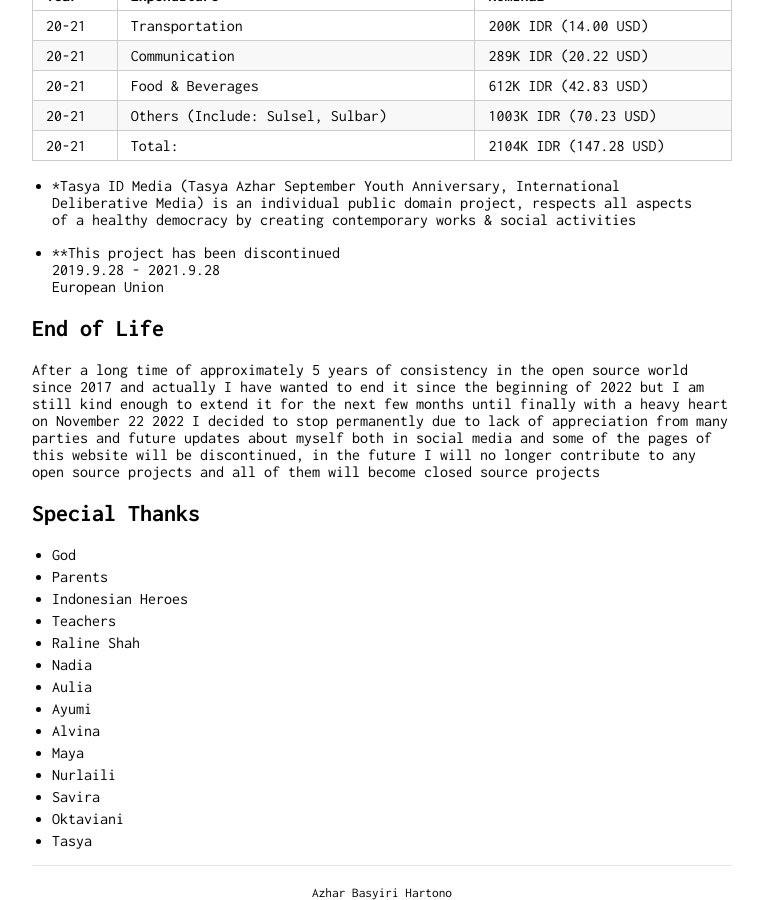
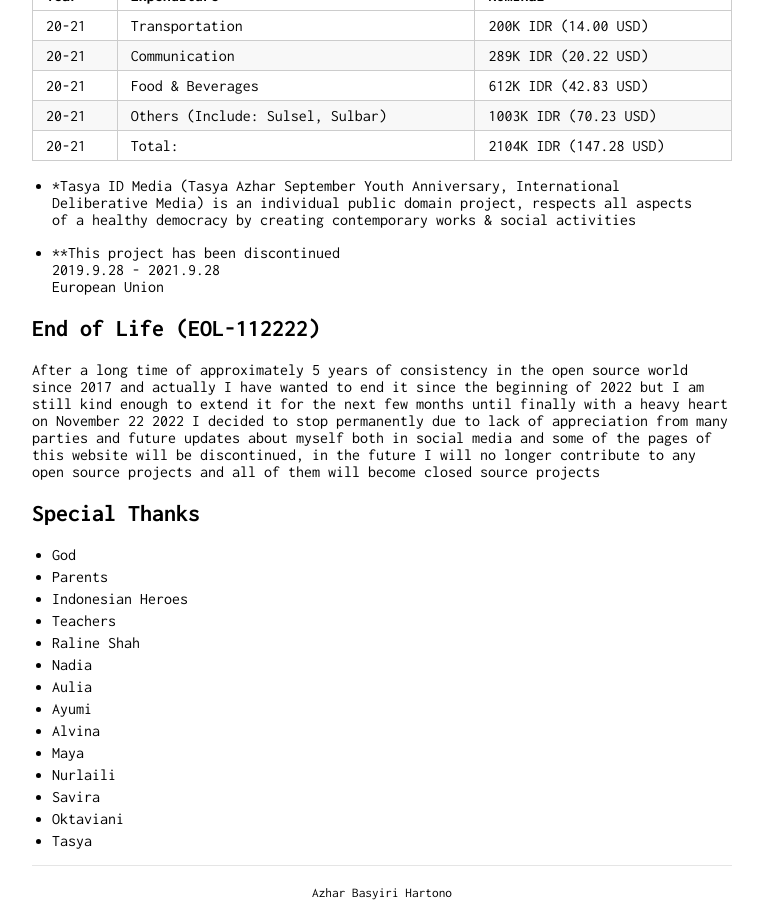
Before and after one commit to intrapegasus/en, a Jekyll site: the page built from index.md, in a window 1280 px wide and 900 px high, scrolled down 2402 px. Shown: the whole window, without its empty margins (258-1021 px from the left). Built offline with Jekyll 4.4.1, drawn with Linux system fonts in a browser that asks for light colours; our own code applies the rules of GitHub Pages for plain Markdown files.

Commit message:
Update index.md

```diff
--- a/index.md
+++ b/index.md
@@ -94,7 +94,7 @@ Year  | Expenditure                      | Nominal
 <br>2019.9.28 - 2021.9.28
 <br>European Union
 
-## End of Life
+## End of Life (EOL-112222)
 
 After a long time of approximately 5 years of consistency in the open source world since 2017 and actually I have wanted to end it since the beginning of 2022 but I am still kind enough to extend it for the next few months until finally with a heavy heart on November 22 2022 I decided to stop permanently due to lack of appreciation from many parties and future updates about myself both in social media and some of the pages of this website will be discontinued, in the future I will no longer contribute to any open source projects and all of them will become closed source projects
 
```
